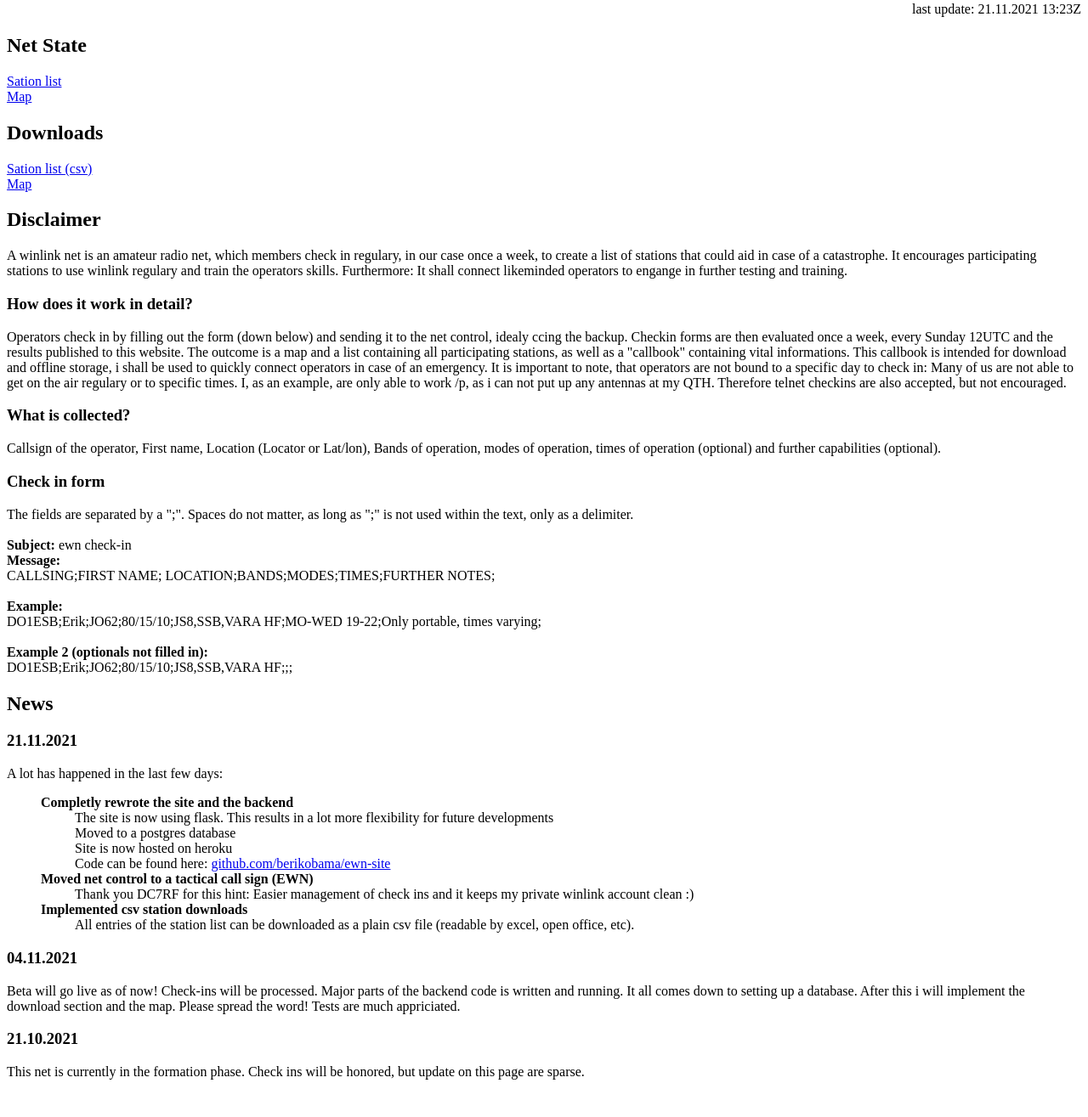
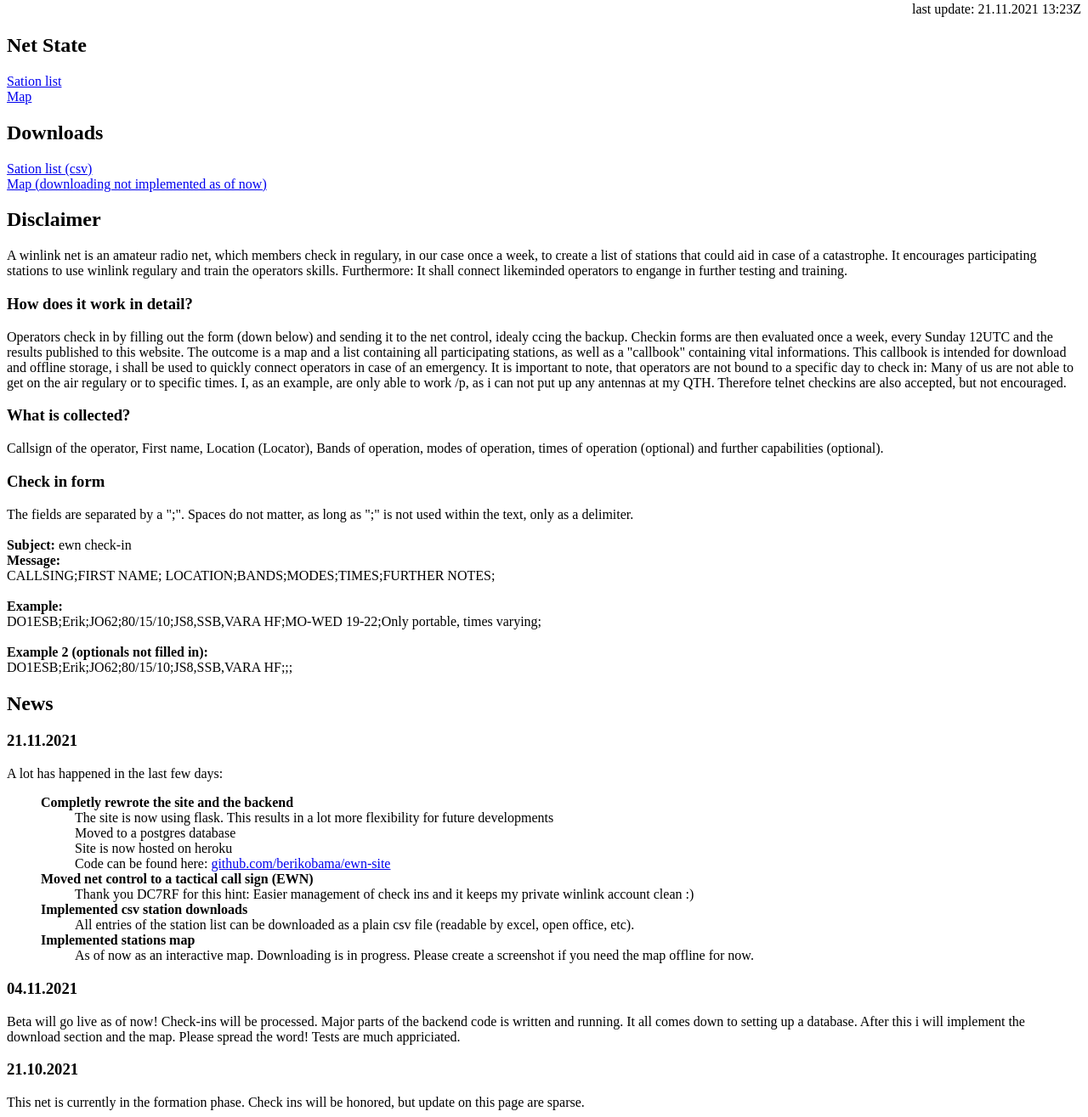
Before and after one commit to berikobama/ewn-site, a Flask app: page / in a window 1280 px wide. Shown: the part 146-1461 px from the top of the page at 85% size. Before the commit the page ends 1417 px from the top, so only its background shows below. Run offline with Flask 2, Linux system fonts and the light colour scheme; some libraries are stand-ins or nearby versions.

Commit message:
update news, only accept locator for now

```diff
--- a/templates/main.html
+++ b/templates/main.html
@@ -17,7 +17,7 @@
    <a href="/map_content">Map</a>
    <h2>Downloads</h2>
    <a href="/download_stations_csv">Sation list (csv)</a><br>
-   <a href="/map_content"> Map</a>
+   <a href="/map_content"> Map (downloading not implemented as of now)</a>
    <h2>Disclaimer</h2>
    A winlink net is an amateur radio net, which members check in regulary, in our case once a week, to create a list of stations that could aid in case of a catastrophe.
    It encourages participating stations to use winlink regulary and train the operators skills. Furthermore: It shall connect likeminded operators to engange in further testing and training.
@@ -25,7 +25,7 @@
    Operators check in by filling out the form (down below) and sending it to the net control, idealy ccing the backup. Checkin forms are then evaluated once a week, every Sunday 12UTC and the results published to this website. The outcome is a map and a list containing all participating stations, as well as a "callbook" containing vital informations. This callbook is intended for download and offline storage, i shall be used to quickly connect operators in case of an emergency.
    It is important to note, that operators are not bound to a specific day to check in: Many of us are not able to get on the air regulary or to specific times. I, as an example, are only able to work /p, as i can not put up any antennas at my QTH. Therefore telnet checkins are also accepted, but not encouraged.
    <h3>What is collected?</h3>
-   Callsign of the operator, First name, Location (Locator or Lat/lon), Bands of operation, modes of operation, times of operation (optional) and further capabilities (optional).
+   Callsign of the operator, First name, Location (Locator), Bands of operation, modes of operation, times of operation (optional) and further capabilities (optional).
    <h3>Check in form</h3>
    The fields are separated by a ";". Spaces do not matter, as long as ";" is not used within the text, only as a delimiter.<br><br>
    <b>Subject:</b> ewn check-in<br>
@@ -50,6 +50,8 @@
       <dd>Thank you DC7RF for this hint: Easier management of check ins and it keeps my private winlink account clean :)</dd>
       <dt>Implemented csv station downloads</dt>
       <dd>All entries of the station list can be downloaded as a plain csv file (readable by excel, open office, etc).</dd>
+      <dt>Implemented stations map</dt>
+      <dd>As of now as an interactive map. Downloading is in progress. Please create a screenshot if you need the map offline for now.</dd>
    </ul>
    <h3>04.11.2021</h3>
    Beta will go live as of now! Check-ins will be processed. Major parts of the backend code is written and running. It all comes down to setting up a database.
```
